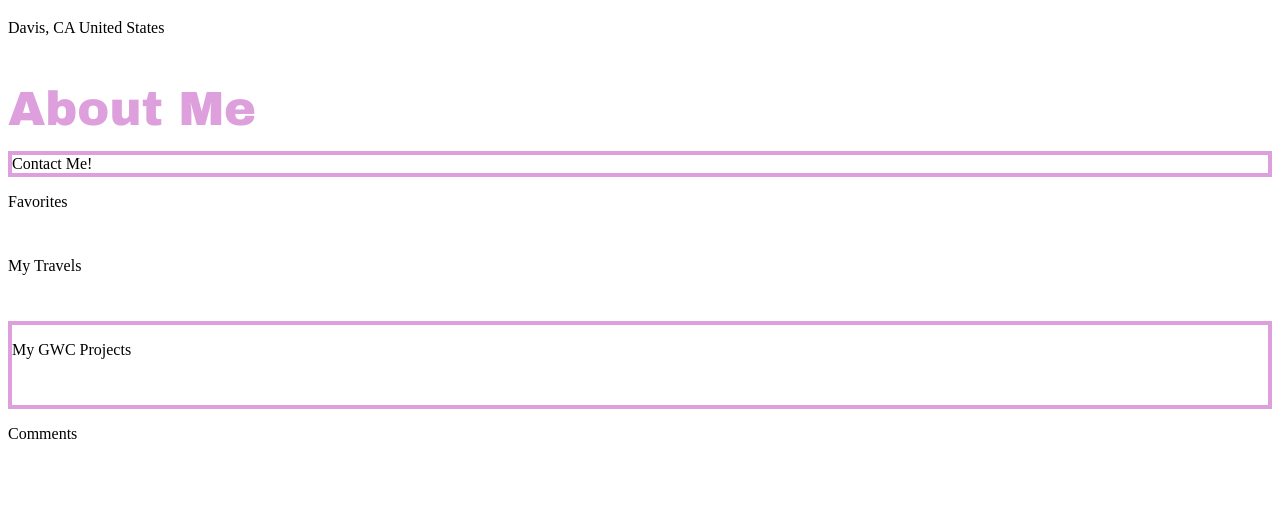
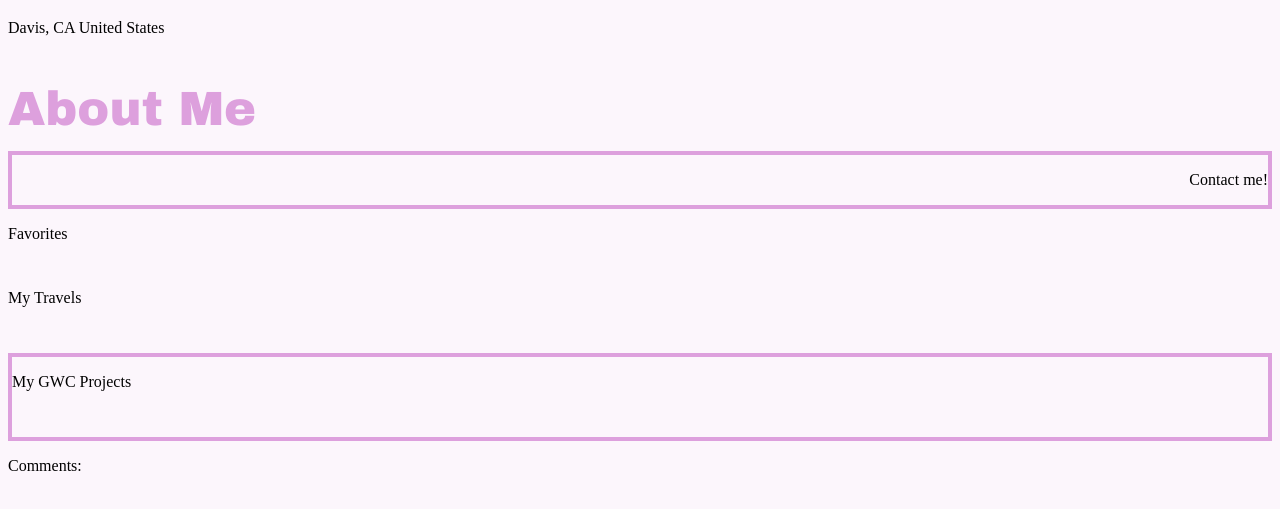
Before and after one commit to emieckey/Portfolio, a plain HTML site: page aboutme.html in a window 1280 px wide. Shown: the part 61-570 px from the top of the page. Drawn offline with Linux system fonts and the light colour scheme.

Commit message:
Update aboutme.html

```diff
--- a/aboutme.html
+++ b/aboutme.html
@@ -8,16 +8,16 @@
 }
 </style>
 </head>
-<body bgcolor=white>
+<body bgcolor=#FCF6FC>
 
 <h1> Emi Eckey</h1>
 <p><p style="padding-bottom: 30px; width: 300px; border: 1px;"> Davis, CA United States</p>
 <p><font face="arial black" size="8" color="plum">About Me</font></p>
-<div id="myDiv">Contact Me!</div>
+<div id="myDiv"> <p align="right">Contact me!</p> </div>
 <p><p style="padding-bottom: 30px; width: 300px; border: 1px;">Favorites</p>
 <p><p style="padding-bottom: 30px; width: 300px; border: 1px;">My Travels</p>
 <div id="myDiv"><p style="padding-bottom: 30px; width: 300px; border: 1px;">My GWC Projects</div>
-<p>Comments</p>
+<p>Comments:</p>
 
 </body>
 </html>
```
